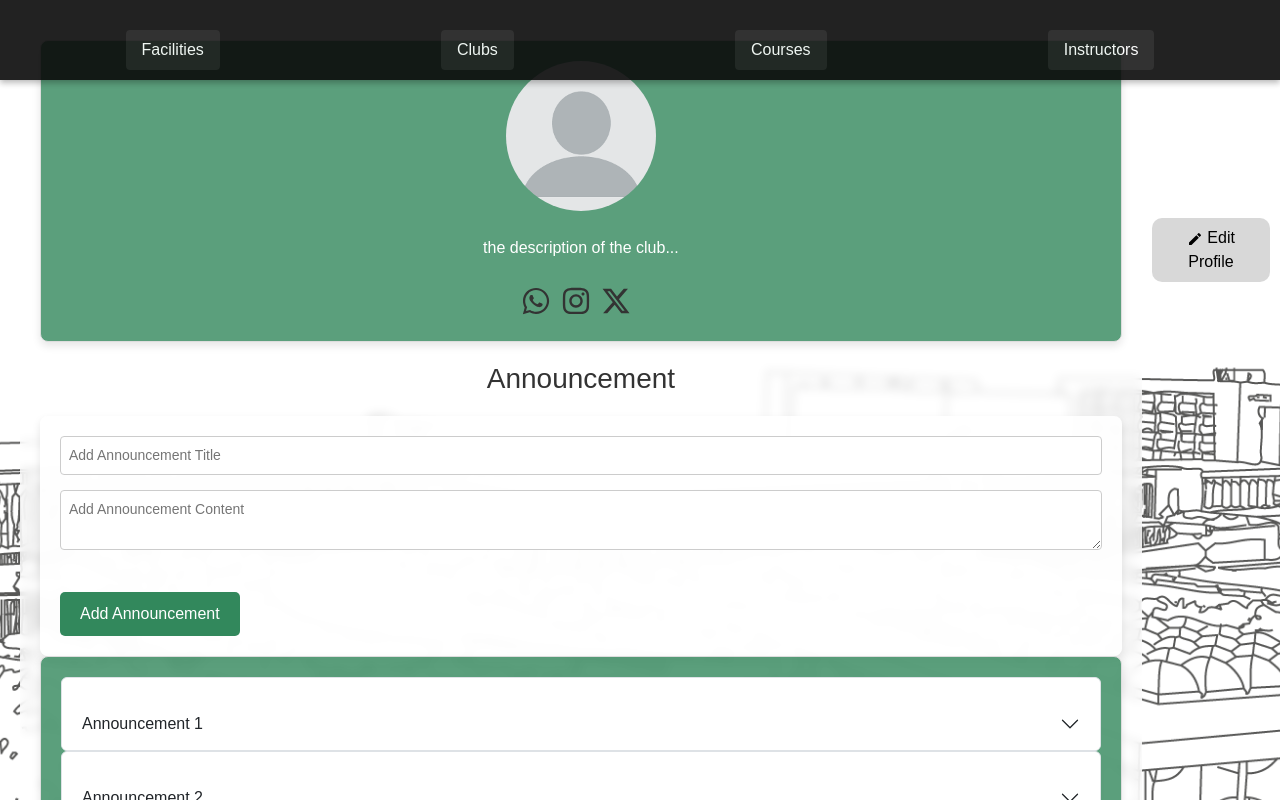
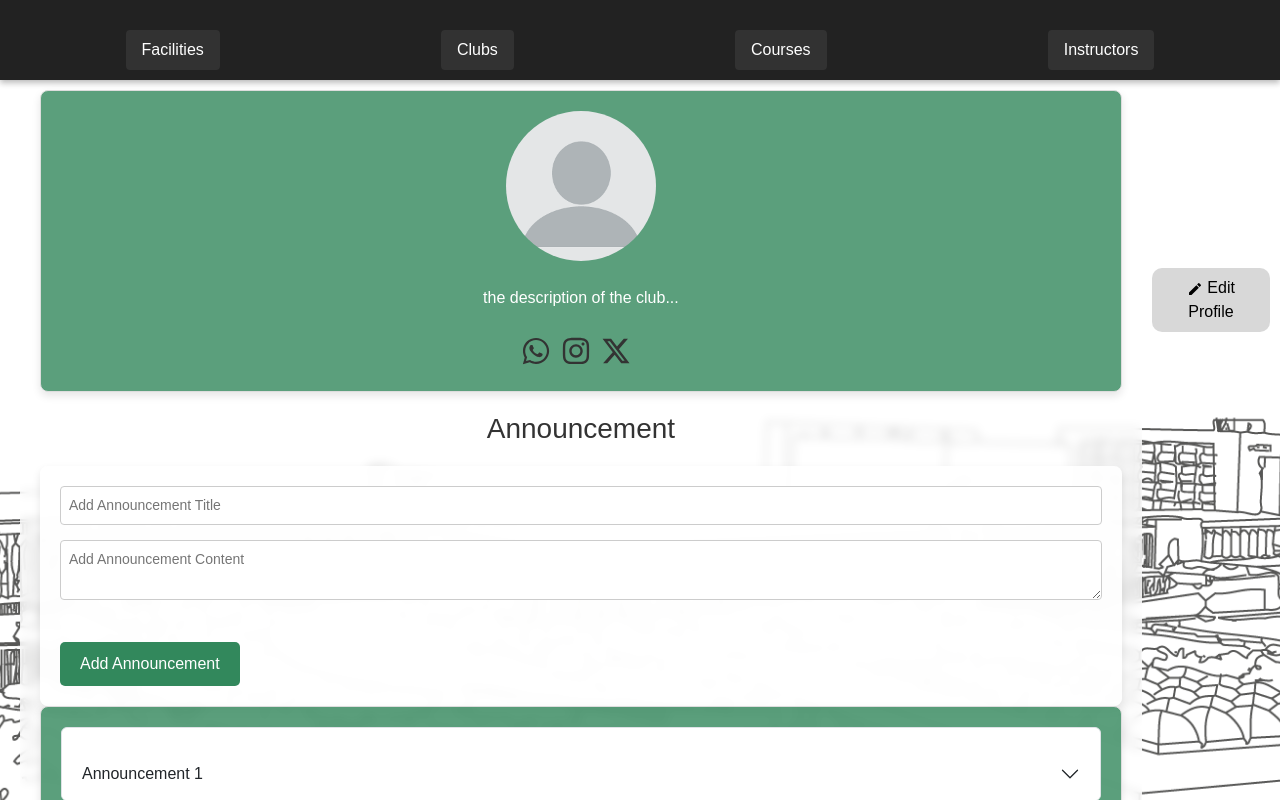
Before and after one commit to AbdullahM424/SWE363, a React (Create React App) app: page /clubProfile in a window 1280 px wide. Shown: the top 800 px of the page. Built offline with nearby package versions, Linux system fonts and the light colour scheme.

Commit message:
Modify the layout

```diff
--- a/src/assets/styles/ClubeProfile.module.css
+++ b/src/assets/styles/ClubeProfile.module.css
@@ -12,6 +12,7 @@
     background: url('../images/appBackground.png') no-repeat;
     background-size: cover;
     background-position:center ;
+    margin-top: 50px;
 }
 .rotated {
     transform: rotateY(180deg);
--- a/src/assets/styles/FacilityCard.module.css
+++ b/src/assets/styles/FacilityCard.module.css
@@ -8,6 +8,7 @@
     min-height: 100vh;
     padding: 20px;
     background: url('../images/appBackground.png');
+    margin-top: 60px;
 }
 
 .cardContainer {
```
